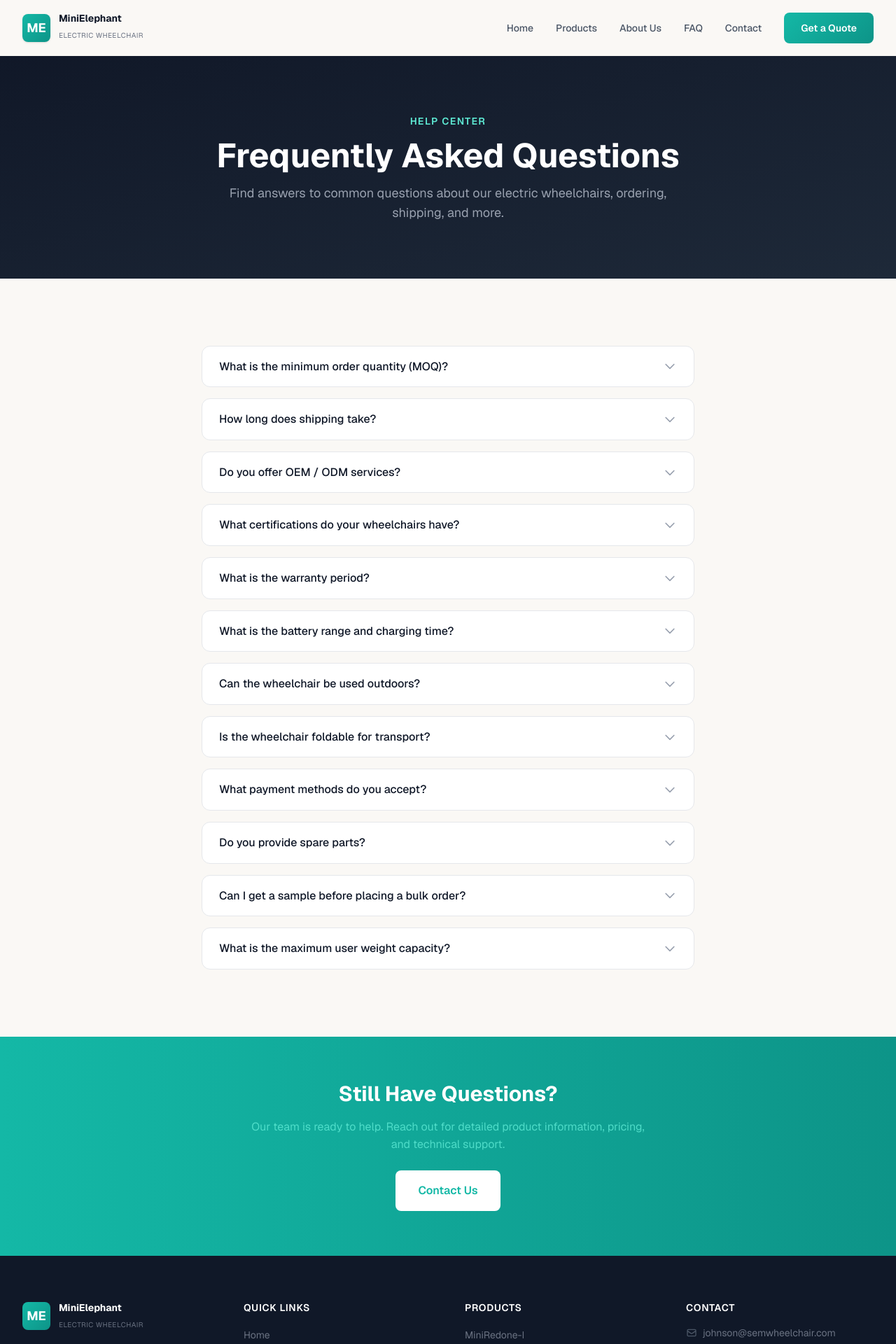
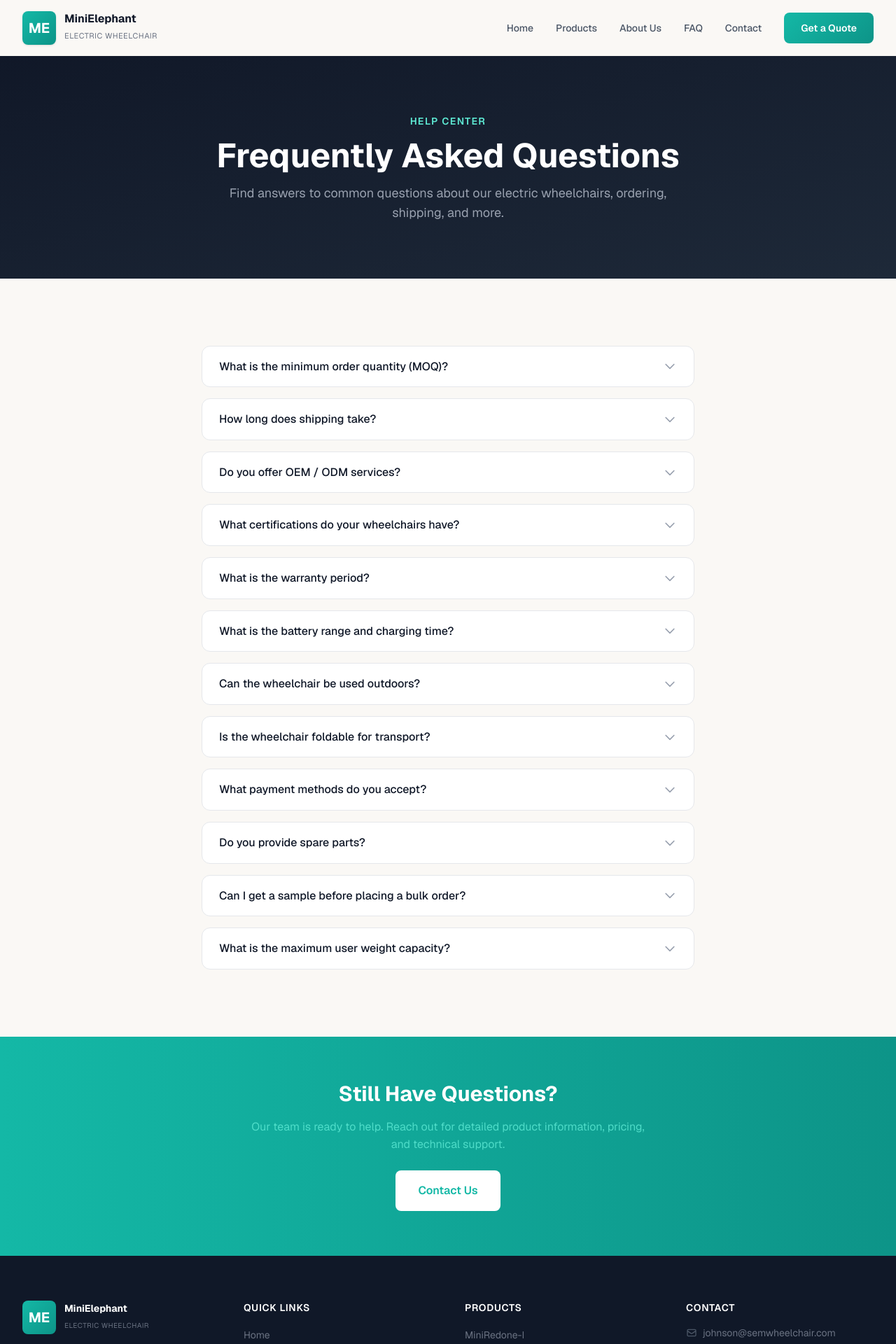
Before and after one commit to haja-ai/export-site, a Next.js app: page /faq in a window 1280 px wide. Shown: the top 1920 px of the page at 70% size. Built offline with nearby package versions, Linux system fonts and the light colour scheme.

Commit message:
Enlarge logo: ME icon 40→48px, brand name text-sm→text-base

```diff
--- a/app/components/Nav.jsx
+++ b/app/components/Nav.jsx
@@ -41,14 +41,14 @@ export default function Nav() {
         <div className="flex items-center justify-between h-16 lg:h-20">
           {/* Logo */}
           <Link href="/" className="flex items-center gap-3 group">
-            <div className="w-10 h-10 rounded-lg bg-gradient-to-br from-teal to-teal-dark flex items-center justify-center text-white font-bold text-lg shadow-sm">
+            <div className="w-12 h-12 rounded-lg bg-gradient-to-br from-teal to-teal-dark flex items-center justify-center text-white font-bold text-xl shadow-sm">
               ME
             </div>
             <div className="hidden sm:block">
-              <span className="text-sm font-bold text-gray-900 block leading-tight group-hover:text-teal transition-colors">
+              <span className="text-base font-bold text-gray-900 block leading-tight group-hover:text-teal transition-colors">
                 MiniElephant
               </span>
-              <span className="text-[10px] text-gray-500 tracking-wider uppercase">
+              <span className="text-[11px] text-gray-500 tracking-wider uppercase">
                 Electric Wheelchair
               </span>
             </div>
--- a/app/layout.js
+++ b/app/layout.js
@@ -71,7 +71,7 @@ export default function RootLayout({ children }) {
               {/* Brand */}
               <div className="lg:col-span-1">
                 <div className="flex items-center gap-3 mb-4">
-                  <div className="w-10 h-10 rounded-lg bg-gradient-to-br from-teal to-teal-dark flex items-center justify-center text-white font-bold text-lg">
+                  <div className="w-12 h-12 rounded-lg bg-gradient-to-br from-teal to-teal-dark flex items-center justify-center text-white font-bold text-xl">
                     ME
                   </div>
                   <div>
```
